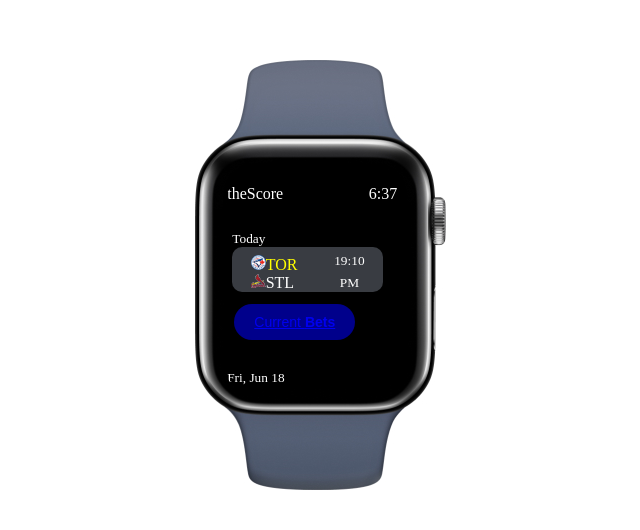
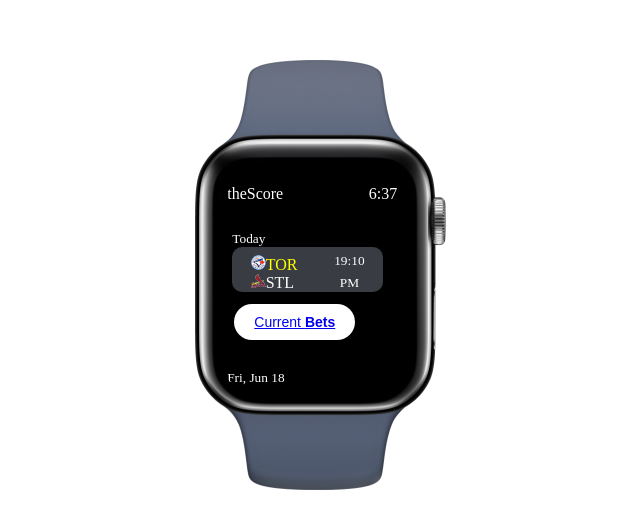
Before and after one commit to vellend/group-project, a plain HTML site: page index.html in a window 1280 px wide. Shown: the part 133-663 px from the top of the page, without its empty margins (328-968 px from the left). Drawn offline with nearby package versions, Linux system fonts and the light colour scheme.

Commit message:
button
background colour, blue to white

```diff
--- a/assets/style.css
+++ b/assets/style.css
@@ -42,9 +42,9 @@ img{
 }
 
 .button{
-	background-color: darkblue;
+	background-color:white;
     border: none;
-    color: white;
+    color: #000000;
     padding: 10px 20px;
     text-align: center;
     text-decoration: none;
@@ -52,6 +52,7 @@ img{
     font-size: 14px;
     margin: 4px 2px;
     border-radius: 50px;
+    order: 1;
 }
 #time{
 	justify-self: center;
```
